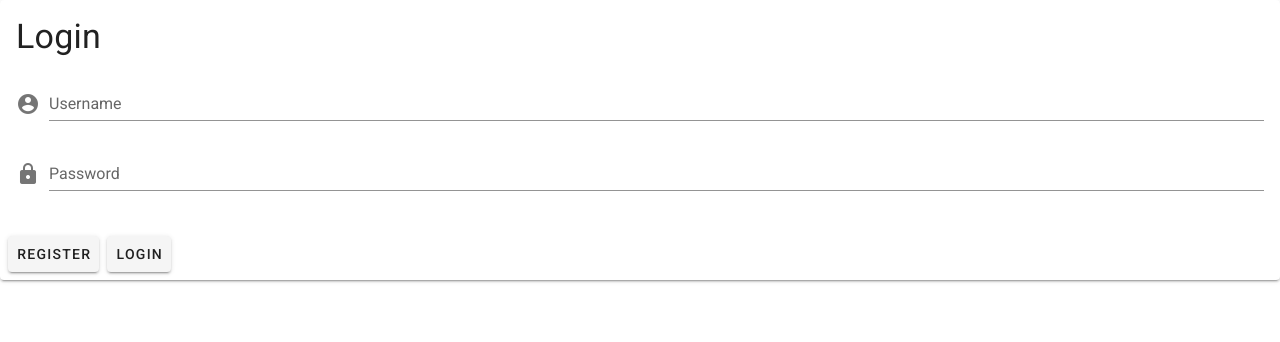
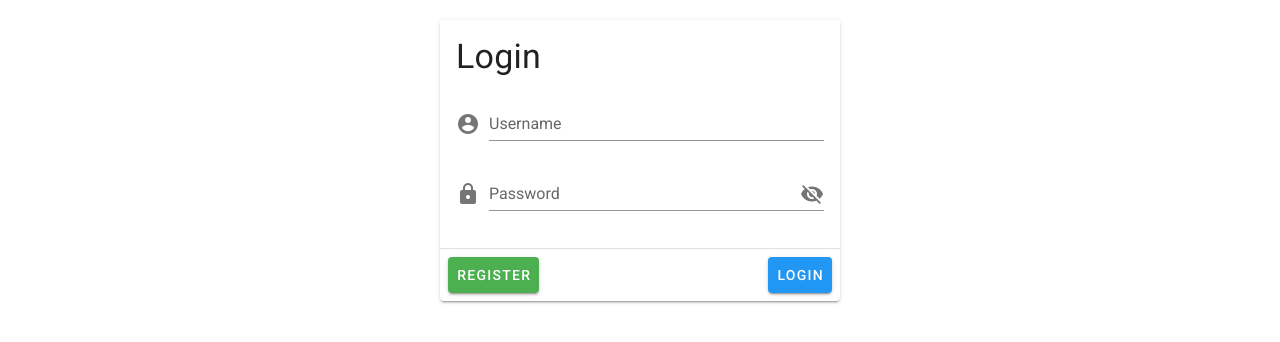
Before and after one commit to kasprzyk/Vuetify, a Vue app: page / in a window 1280 px wide. Shown: the top 342 px of the page. Built offline with nearby package versions, Linux system fonts and the light colour scheme.

Commit message:
divider, spacer

```diff
--- a/src/App.vue
+++ b/src/App.vue
@@ -1,6 +1,6 @@
 <template>
   <v-app>
-    <v-card>
+    <v-card width="400" class="mx-auto mt-5">
       <v-card-title>
         <h1 class="display-1">Login</h1>
       </v-card-title>
@@ -14,12 +14,15 @@
             type="password"
             label="Password"
             prepend-icon="mdi-lock"
+            append-icon="mdi-eye-off"
           ></v-text-field>
         </v-form>
       </v-card-text>
+      <v-divider></v-divider>
       <v-card-actions>
-        <v-btn>Register</v-btn>
-        <v-btn>Login</v-btn>
+        <v-btn color="success">Register</v-btn>
+        <v-spacer></v-spacer>
+        <v-btn color="info">Login</v-btn>
       </v-card-actions>
     </v-card>
   </v-app>
```
